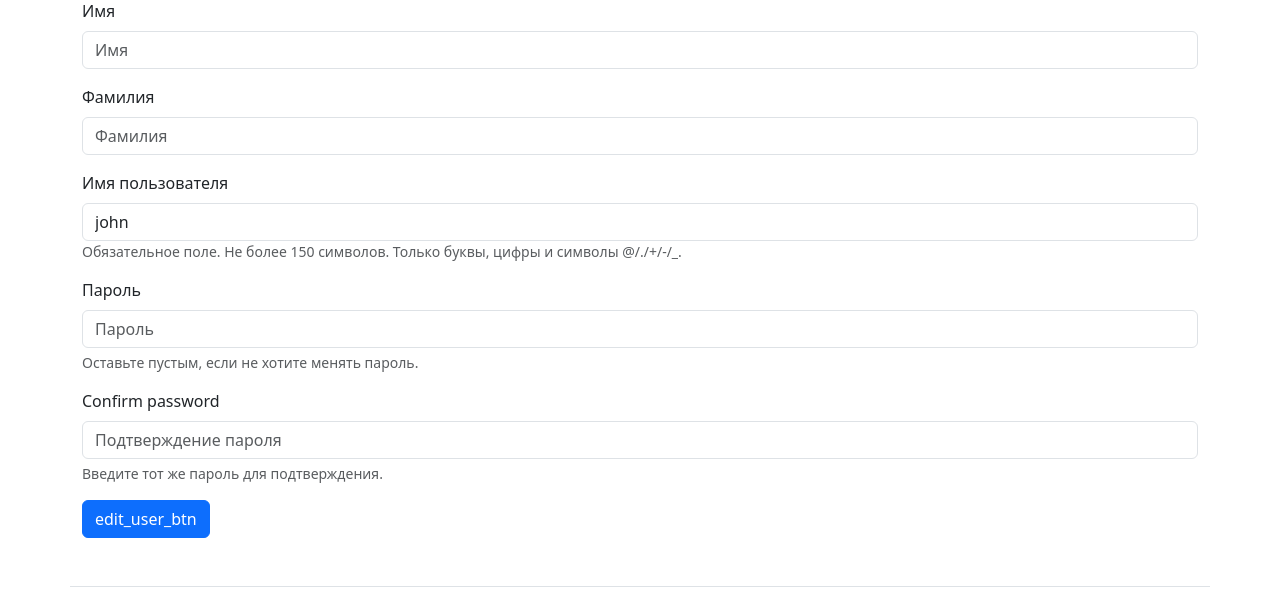
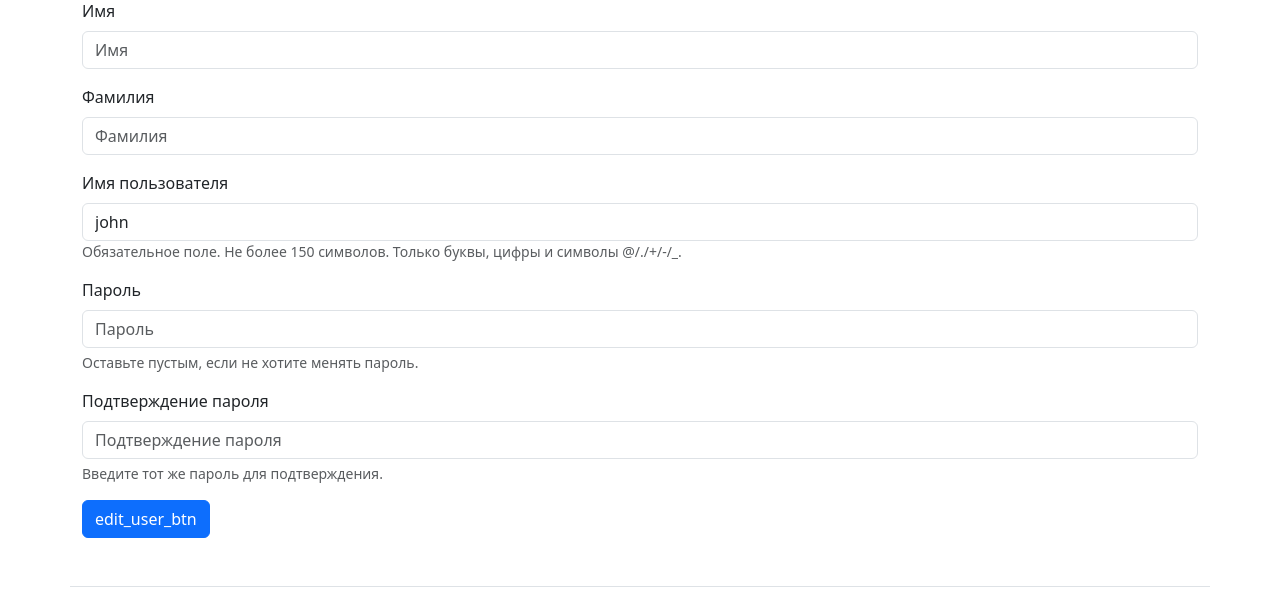
Before and after one commit to poweredbyskx/python-project-52, a Django app: page /users/4/update/ in a window 1280 px wide. Shown: the part 137-728 px from the top of the page. Run offline with Django 5.2, Linux system fonts and the light colour scheme; a user stored in the database is signed in; data comes from the database, SQL or seed files in the repository; parts of the project's set-up code (start-up, migrations or seed data) failed here and were passed over; some libraries are stand-ins or nearby versions.

Commit message:
работа над ошибками

```diff
--- a/task_manager/settings.py
+++ b/task_manager/settings.py
@@ -31,6 +31,7 @@ DEBUG = True
 
 ALLOWED_HOSTS = ['webserver', 'localhost', '127.0.0.1']
 
+LOGIN_URL = '/login/'
 
 # Application definition
 
@@ -88,9 +89,6 @@ DATABASES = {
     'default': dj_database_url.config(default=os.getenv('DATABASE_URL'))
 }
 
-
-
-
 # Password validation
 # https://docs.djangoproject.com/en/5.2/ref/settings/#auth-password-validators
 
--- a/task_manager/users/templates/users/edit.html
+++ b/task_manager/users/templates/users/edit.html
@@ -34,7 +34,7 @@
 
     {# Поле: Подтверждение пароля #}
     <div class="mb-3">
-      <label class="form-label" for="id_password2">{% translate "Confirm password" %}</label>
+      <label class="form-label" for="id_password2">{% translate "Подтверждение пароля" %}</label>
       <input type="password"
              name="password2"
              id="id_password2"
--- a/task_manager/users/views.py
+++ b/task_manager/users/views.py
@@ -84,7 +84,7 @@ class UsersFormEditView(LoginRequiredMixin, View):
         if form.is_valid():
             form.save()
             messages.success(request, _("edit_success"))
-            return redirect('users')
+            return redirect('users:users')
         return render(request, 'users/edit.html', {'form': form, 'user': user})
 
 
```
